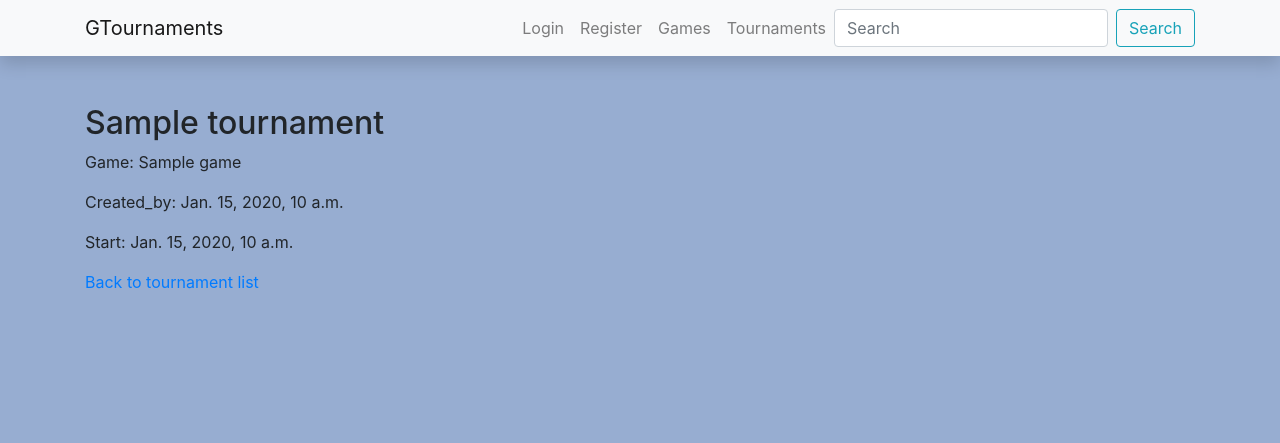
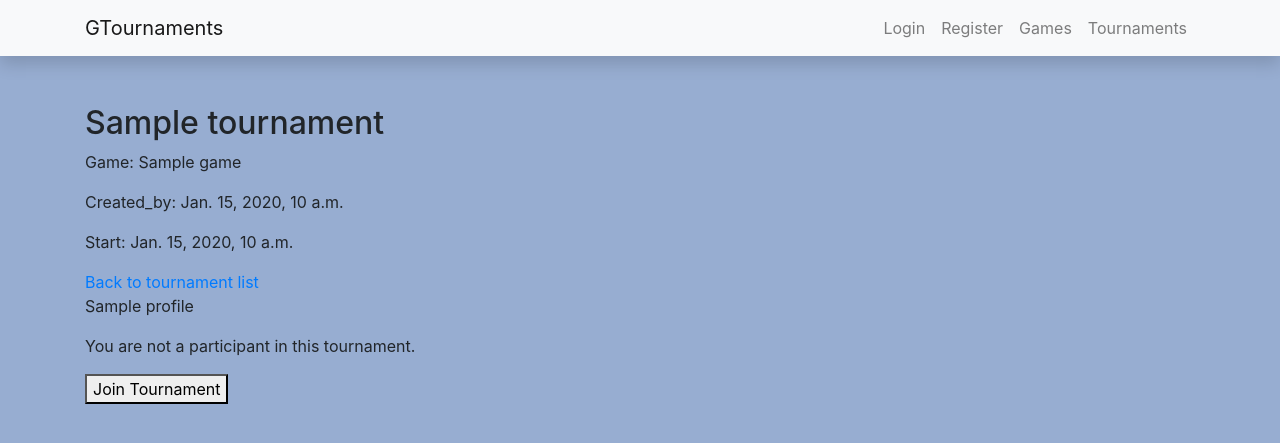
Before and after one commit to NaVaLpG/Diplominis, a Django app: template tournaments/templates/tournament_detail.html in a window 1280 px wide. Shown: the top 443 px of the page. Run offline with Django 3.2, Linux system fonts and the light colour scheme; the template is opened without the code that fills it: most values are stand-ins (such as "Sample title", 1, 10 or a date in 2020); some libraries are stand-ins or nearby versions.

Commit message:
Addend func for user to join the tournament Deleted search bar, because it annoys me

```diff
--- a/tournaments/templates/base.html
+++ b/tournaments/templates/base.html
@@ -84,24 +84,6 @@
                 </li>
             </ul>
 
-
-
-            <form
-                    class="form-inline my-2 my-lg-0"
-                    action=""
-                    method="get"
-            >
-                <input
-                        class="form-control mr-sm-2"
-                        type="search"
-                        placeholder="Search"
-                        aria-label="Search"
-                        name="search_text"
-                />
-                <button class="btn btn-outline-info my-2 my-sm-0" type="submit">
-                    Search
-                </button>
-            </form>
         </div>
     </div>
 </nav>
--- a/tournaments/templates/tournament_detail.html
+++ b/tournaments/templates/tournament_detail.html
@@ -5,8 +5,35 @@
 <p>Game: {{ tournament.game.name }}</p>
 <p>Created_by: {{ tournament.created_by }}</p>
 <p>Start: {{ tournament.start_date }}</p>
+
+
+{% if user == tournament.created_by %}
+    <p>created by you</p>
+{% endif %}
+
+<a href="{% url 'tournament-list' %}">Back to tournament list</a>
+
+{% for tournament_participant in tournament.tournamentparticipant_set.all %}
+    <p>{{ tournament_participant.profile }}</p>
+{% endfor %}
+
+{% if user_participates %}
+    <p>You are a participant in this tournament!</p>
+    <form action="{% url 'leave-tournament' tournament.id %}" method="post">
+        {% csrf_token %}
+        <button type="submit">Leave Tournament</button>
+    </form>
+{% else %}
+    <p>You are not a participant in this tournament.</p>
+    <form action="{% url 'join-tournament' tournament.id %}" method="post">
+        {% csrf_token %}
+        <button type="submit">Join Tournament</button>
+    </form>
+{% endif %}
+
+
 {% if user.is_authenticated %}
-<p>authenticated</p>
+    <p>authenticated</p>
 {% endif %}
-<a href="{% url 'tournament-list' %}">Back to tournament list</a>
+
 {% endblock %}
--- a/tournaments/urls.py
+++ b/tournaments/urls.py
@@ -10,5 +10,6 @@ urlpatterns = [
     path("tournaments/", views.TournamentListView.as_view(), name="tournament-list"),
     path("tournaments/<int:pk>/", views.TournamentDetailView.as_view(), name="tournament-detail"),
     path("tournaments/create/", views.TournamentCreateView.as_view(), name="tournament-create"),
-
+    path('tournament/<int:tournament_id>/join/', views.join_tournament, name='join-tournament'),
+    path('tournament/<int:tournament_id>/leave/', views.leave_tournament, name='leave-tournament')
 ]
```
Also changed, not shown: tournaments/views.py (+29 -0 lines), db.sqlite3.
